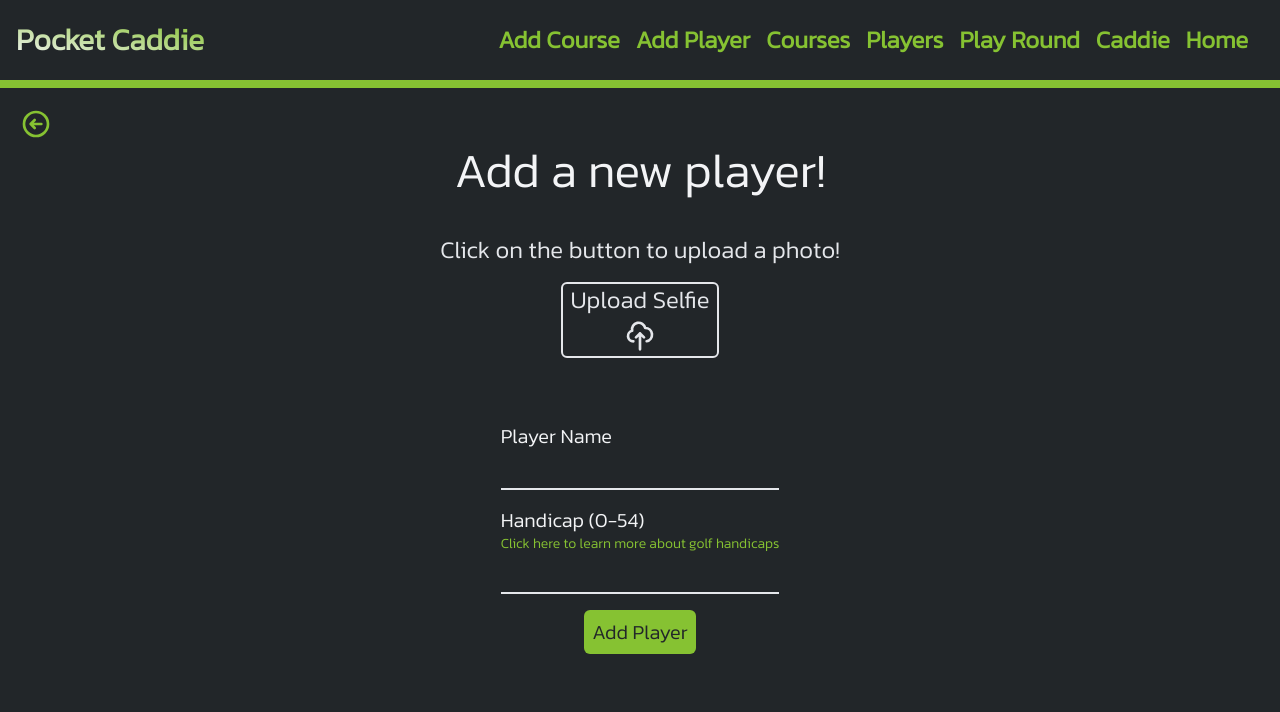
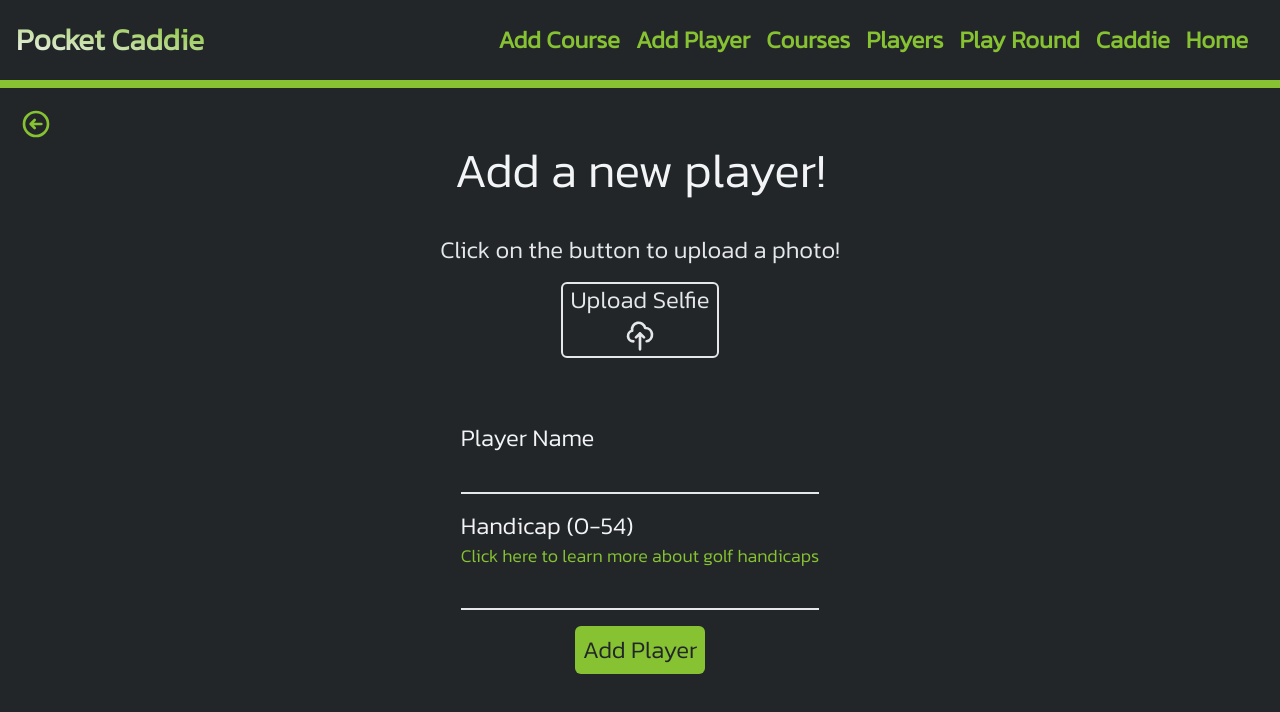
Before and after one commit to jason-moritz/pocket-caddie, a React (Create React App) app in the folder client/: page /addplayer in a window 1280 px wide. Shown: the top 712 px of the page. Built offline with nearby package versions, Linux system fonts and the light colour scheme; no server answers.

Commit message:
Add player mobile and lg screen styling complete.

```diff
--- a/client/src/forms/FormPlayer.jsx
+++ b/client/src/forms/FormPlayer.jsx
@@ -25,7 +25,7 @@ export default function PlayerForm(props) {
     return (
         <form className=" text-gray-100 w-screen mt-5" onSubmit={playerName !== "" ? handleSubmit : handleToggle}>
             <div className="flex justify-center">
-                <div className="w-3/4 max-w-lg text-xl flex flex-col items-center">
+                <div className="w-3/4 max-w-lg text-xl flex flex-col items-center sm:text-2xl">
                     <AddImage setImage={setPlayerImage} image={image} title="Selfie" />
                     <div className="mt-16">
                         <label>Player Name</label>
@@ -33,7 +33,7 @@ export default function PlayerForm(props) {
                         {toggle > 0 ? <p className="text-sm text-red-500">Please enter a player name</p> : null}
 
                         <label>Handicap (0-54)</label>
-                        <a className="block text-sm text-center text-green-lt" rel="noreferrer" target="_blank" href="https://www.usga.org/course-handicap-calculator.html">Click here to learn more about golf handicaps</a>
+                        <a className="block text-sm  text-green-lt sm:text-lg" rel="noreferrer" target="_blank" href="https://www.usga.org/course-handicap-calculator.html">Click here to learn more about golf handicaps</a>
                         <input className="input" type="number" min="0" max="100" value={handicap} onChange={e => setHandicap(e.target.value)} />
 
 
```
